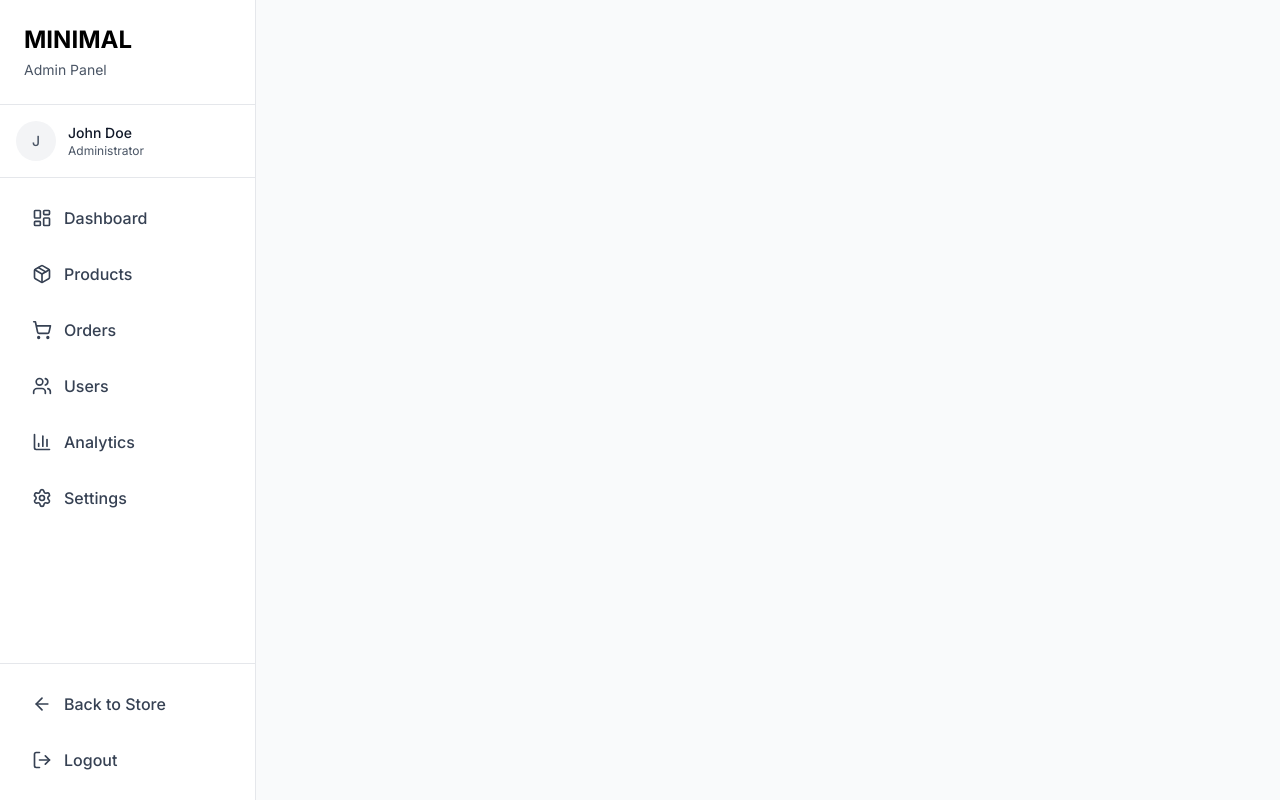
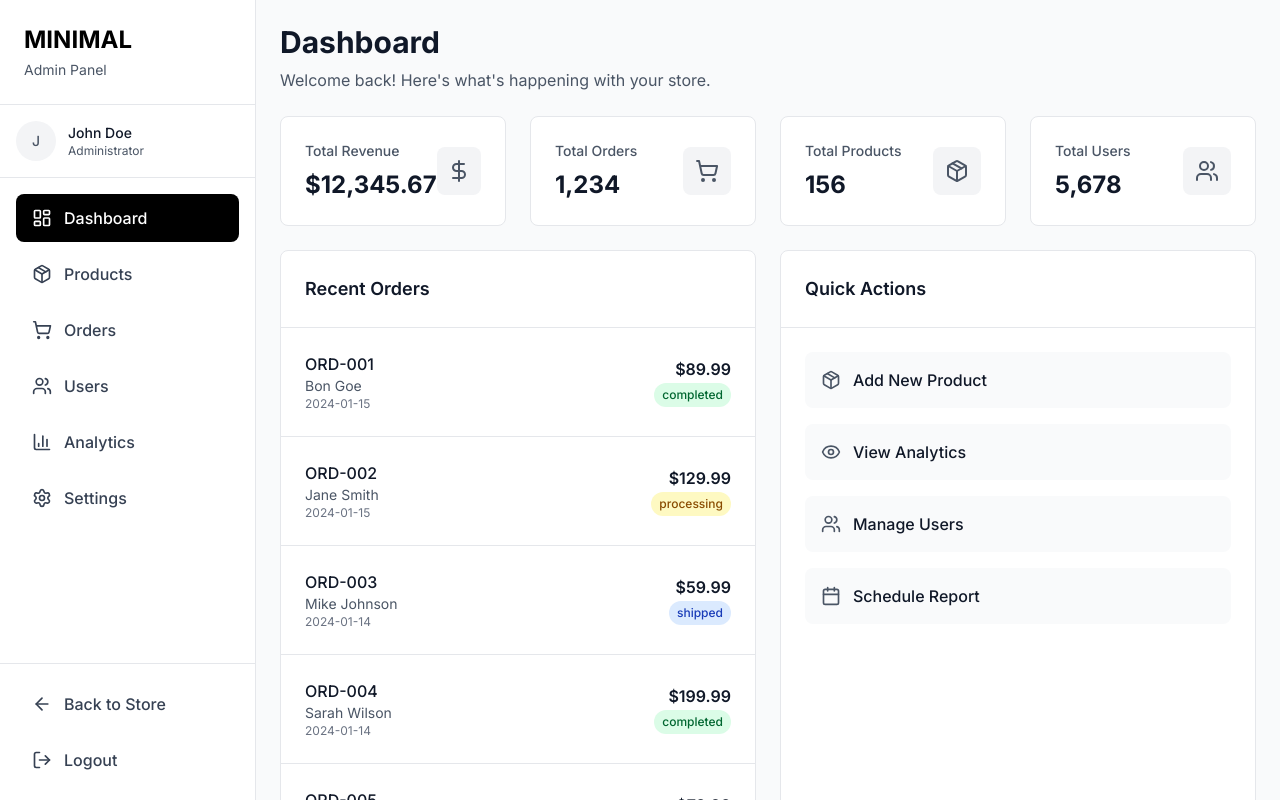
Before and after one commit to tayo8967/minimal, a React (Vite) app in the folder frontend/: page /admin in a window 1280 px wide. Shown: the top 800 px of the page. Built offline with nearby package versions, Linux system fonts and the light colour scheme.

Commit message:
feat: implement AdminDashboardPage and AnalyticsSummary components, update AdminSidebar navigation

```diff
--- a/frontend/src/components/Admin/AdminSidebar.jsx
+++ b/frontend/src/components/Admin/AdminSidebar.jsx
@@ -33,7 +33,7 @@ const AdminSidebar = ({ profile }) => {
                 <ul className="space-y-2">
                     <li>
                         <NavLink
-                            to="/admin/dashboard"
+                            to="/admin"
                             className={({ isActive }) =>
                                 isActive
                                     ? "w-full flex items-center space-x-3 px-4 py-3 rounded-lg text-left transition-colors bg-black text-white"
--- /dev/null
+++ b/frontend/src/components/Admin/AnalyticsSummary.jsx
@@ -0,0 +1,54 @@
+import { DollarSign, Package, ShoppingCart, Users } from "lucide-react";
+
+const AnalyticsSummary = () => {
+    return (
+        <div className="grid grid-cols-1 md:grid-cols-2 lg:grid-cols-4 gap-6">
+            <div className="bg-white rounded-lg border border-gray-200 p-6">
+                <div className="flex items-center justify-between">
+                    <div>
+                        <p className="text-sm font-medium text-gray-600">Total Revenue</p>
+                        <p className="text-2xl font-bold text-gray-900 mt-2">$12,345.67</p>
+                    </div>
+                    <div className="w-12 h-12 bg-gray-100 rounded-lg flex items-center justify-center">
+                        <DollarSign className="h-6 w-6 text-gray-600" />
+                    </div>
+                </div>
+            </div>
+            <div className="bg-white rounded-lg border border-gray-200 p-6">
+                <div className="flex items-center justify-between">
+                    <div>
+                        <p className="text-sm font-medium text-gray-600">Total Orders</p>
+                        <p className="text-2xl font-bold text-gray-900 mt-2">1,234</p>
+                    </div>
+                    <div className="w-12 h-12 bg-gray-100 rounded-lg flex items-center justify-center">
+                        <ShoppingCart className="h-6 w-6 text-gray-600" />
+                    </div>
+                </div>
+            </div>
+            <div className="bg-white rounded-lg border border-gray-200 p-6">
+                <div className="flex items-center justify-between">
+                    <div>
+                        <p className="text-sm font-medium text-gray-600">Total Products</p>
+                        <p className="text-2xl font-bold text-gray-900 mt-2">156</p>
+                    </div>
+                    <div className="w-12 h-12 bg-gray-100 rounded-lg flex items-center justify-center">
+                        <Package className="h-6 w-6 text-gray-600" />
+                    </div>
+                </div>
+            </div>
+            <div className="bg-white rounded-lg border border-gray-200 p-6">
+                <div className="flex items-center justify-between">
+                    <div>
+                        <p className="text-sm font-medium text-gray-600">Total Users</p>
+                        <p className="text-2xl font-bold text-gray-900 mt-2">5,678</p>
+                    </div>
+                    <div className="w-12 h-12 bg-gray-100 rounded-lg flex items-center justify-center">
+                        <Users className="h-6 w-6 text-gray-600" />
+                    </div>
+                </div>
+            </div>
+        </div>
+    );
+};
+
+export default AnalyticsSummary;
--- a/frontend/src/components/Layout/AdminLayout.jsx
+++ b/frontend/src/components/Layout/AdminLayout.jsx
@@ -1,6 +1,7 @@
 import { Menu } from "lucide-react";
 import { useState } from "react";
 import AdminSidebar from "../Admin/AdminSidebar";
+import { Outlet } from "react-router-dom";
 
 const profile = {
     name: "John Doe",
@@ -38,6 +39,11 @@ const AdminLayout = () => {
                 >
                     <AdminSidebar profile={profile} />
                 </div>
+
+                {/* Main Content */}
+                <div className="flex-1 lg:ml-64">
+                    <Outlet />
+                </div>
             </div>
         </main>
     );
--- /dev/null
+++ b/frontend/src/pages/AdminDashboardPage.jsx
@@ -0,0 +1,7 @@
+import React from "react";
+
+const AdminDashboardPage = () => {
+    return <div>AdminDashboardPage</div>;
+};
+
+export default AdminDashboardPage;
--- a/frontend/src/pages/AdminHomePage.jsx
+++ b/frontend/src/pages/AdminHomePage.jsx
@@ -1,7 +1,132 @@
-import React from "react";
+import { Link } from "react-router-dom";
+import AnalyticsSummary from "../components/Admin/AnalyticsSummary";
+import { Calendar, Eye, Package, Users } from "lucide-react";
+
+const orders = [
+    {
+        _id: "ORD-001",
+        name: "Bon Goe",
+        date: "2024-01-15",
+        totalPrice: 89.99,
+        status: "Completed",
+    },
+    {
+        _id: "ORD-002",
+        name: "Jane Smith",
+        date: "2024-01-15",
+        totalPrice: 129.99,
+        status: "Processing",
+    },
+    {
+        _id: "ORD-003",
+        name: "Mike Johnson",
+        date: "2024-01-14",
+        totalPrice: 59.99,
+        status: "Shipped",
+    },
+    {
+        _id: "ORD-004",
+        name: "Sarah Wilson",
+        date: "2024-01-14",
+        totalPrice: 199.99,
+        status: "Completed",
+    },
+    {
+        _id: "ORD-005",
+        name: "Tom Brown",
+        date: "2024-01-13",
+        totalPrice: 79.99,
+        status: "Cancelled",
+    },
+];
 
 const AdminHomePage = () => {
-    return <div>AdminHomePage</div>;
+    return (
+        <div className="p-6">
+            <div className="space-y-6">
+                <div>
+                    <h1 className="text-3xl font-bold text-gray-900">Dashboard</h1>
+                    <p className="text-gray-600 mt-2">Welcome back! Here's what's happening with your store.</p>
+                </div>
+
+                <AnalyticsSummary />
+
+                <div className="grid lg:grid-cols-2 gap-6">
+                    {/* Recent Orders */}
+                    <div className="bg-white rounded-lg border border-gray-200">
+                        <div className="p-6 border-b border-gray-200">
+                            <h2 className="text-lg font-semibold text-gray-900">Recent Orders</h2>
+                        </div>
+                        <div className="divide-y divide-gray-200">
+                            {orders.map((order, index) => (
+                                <div key={index} className="p-6 flex items-center justify-between">
+                                    <div>
+                                        <p className="font-medium text-gray-900">{order._id}</p>
+                                        <p className="text-sm text-gray-600">{order.name}</p>
+                                        <p className="text-xs text-gray-500">{order.date}</p>
+                                    </div>
+                                    <div className="text-right">
+                                        <p className="font-semibold text-gray-900">${order.totalPrice}</p>
+                                        <span
+                                            className={`inline-block px-2 py-1 text-xs font-medium rounded-full ${
+                                                order.status === "Completed"
+                                                    ? "bg-green-100 text-green-800"
+                                                    : order.status === "Processing"
+                                                    ? "bg-yellow-100 text-yellow-800"
+                                                    : order.status === "Shipped"
+                                                    ? "bg-blue-100 text-blue-800"
+                                                    : "bg-red-100 text-red-800"
+                                            }`}
+                                        >
+                                            {order.status.toLocaleLowerCase()}
+                                        </span>
+                                    </div>
+                                </div>
+                            ))}
+                        </div>
+
+                        <div className="p-6 border-t border-gray-200 text-center">
+                            <Link
+                                to="/admin/orders"
+                                className="w-full text-center text-sm text-gray-600 hover:text-black transition-colors"
+                            >
+                                View All Orders →
+                            </Link>
+                        </div>
+                    </div>
+
+                    {/* Quick Actions */}
+                    <div className="bg-white rounded-lg border border-gray-200">
+                        <div className="p-6 border-b border-gray-200">
+                            <h2 className="text-lg font-semibold text-gray-900">Quick Actions</h2>
+                        </div>
+
+                        <div className="p-6 space-y-4">
+                            <button className="w-full flex items-center space-x-3 p-4 bg-gray-50 hover:bg-gray-100 rounded-lg transition-colors">
+                                <Package className="h-5 w-5 text-gray-600" />
+                                <span className="font-medium text-gray-900">Add New Product</span>
+                            </button>
+
+                            <button className="w-full flex items-center space-x-3 p-4 bg-gray-50 hover:bg-gray-100 rounded-lg transition-colors">
+                                <Eye className="h-5 w-5 text-gray-600" />
+                                <span className="font-medium text-gray-900">View Analytics</span>
+                            </button>
+
+                            <button className="w-full flex items-center space-x-3 p-4 bg-gray-50 hover:bg-gray-100 rounded-lg transition-colors">
+                                <Users className="h-5 w-5 text-gray-600" />
+                                <span className="font-medium text-gray-900">Manage Users</span>
+                            </button>
+
+                            <button className="w-full flex items-center space-x-3 p-4 bg-gray-50 hover:bg-gray-100 rounded-lg transition-colors">
+                                <Calendar className="h-5 w-5 text-gray-600" />
+                                <span className="font-medium text-gray-900">Schedule Report</span>
+                            </button>
+                        </div>
+                    </div>
+                </div>
+            </div>
+        </div>
+    );
 };
 
 export default AdminHomePage;
```
